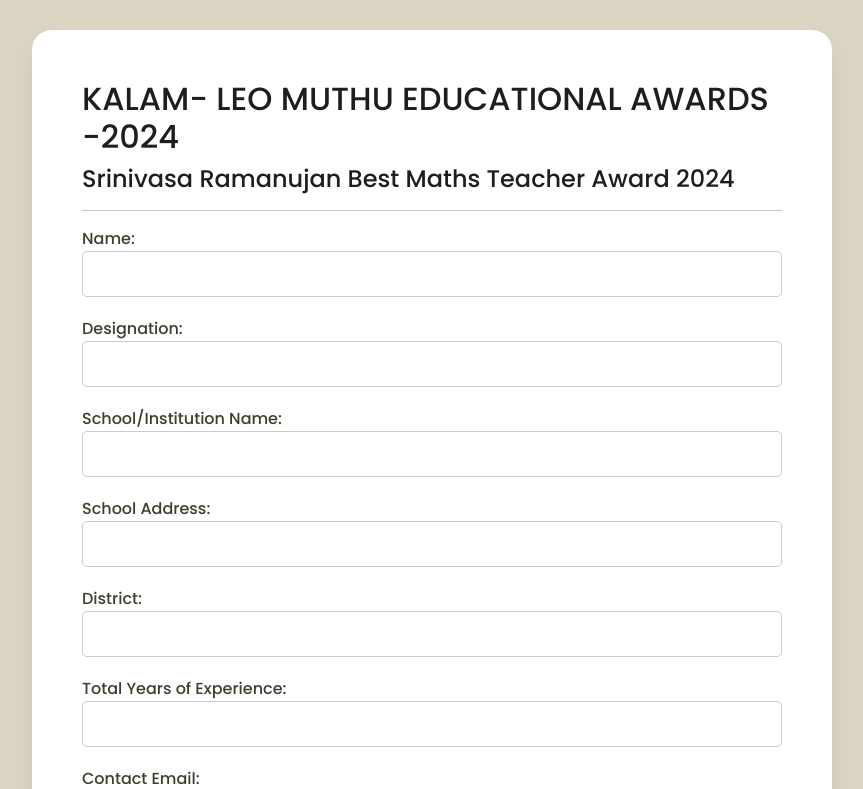
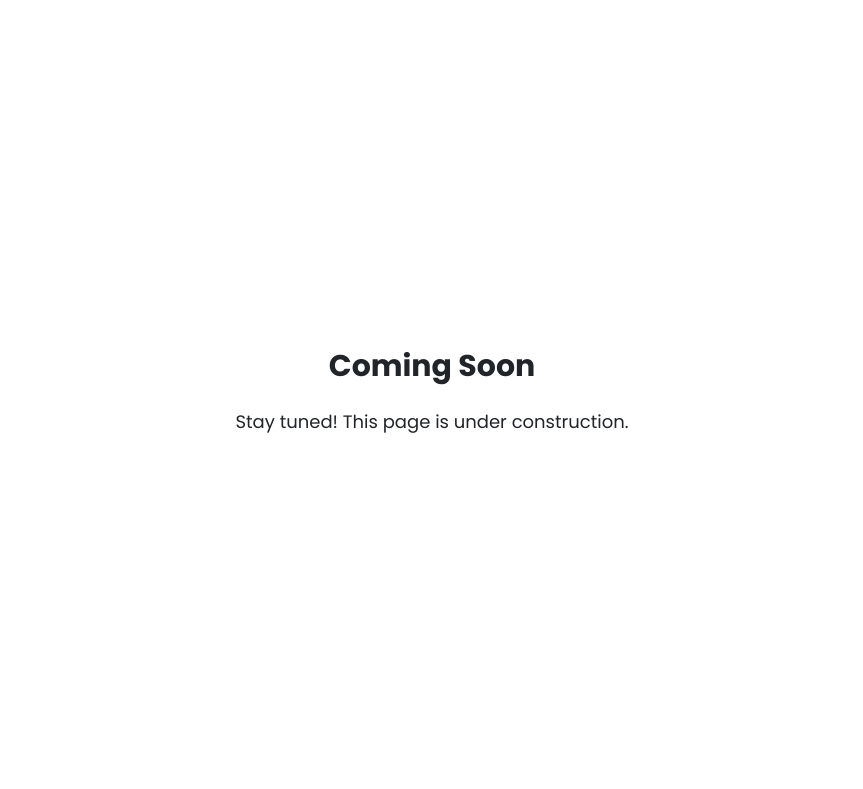
Before and after one commit to Harish-Unknown/Kalam-Awards, a React (Vite) app: page /nomination in a window 1280 px wide. Shown: the top 789 px of the page, without its empty margins (208-1071 px from the left). Built offline with nearby package versions, Linux system fonts and the light colour scheme.

Commit message:
coming soon page

```diff
--- a/src/App.jsx
+++ b/src/App.jsx
@@ -4,6 +4,7 @@
 import Terms from "./components/T&C";
 import Register from './components/Forms/Reg_Form'
 import { BrowserRouter as Router, Route, Routes } from 'react-router-dom';
+import ComingSoon from './components/Forms/ComingSoon';
 
 
 function App() {
@@ -14,7 +15,9 @@
       <Route exact path="/" element={<Landingpage />} />
       <Route exact path="/termsandconditions" element={<Terms />} />
       <Route exact path="/register" element={<Register />} />
-      <Route exact path="/nomination" element={<Nomination />} />
+      {/* <Route exact path="/nomination" element={<Nomination />} /> */}
+      <Route exact path="/nomination" element={<ComingSoon />} />
+
     </Routes>
   </Router>
   )
--- /dev/null
+++ b/src/components/Forms/ComingSoon.jsx
@@ -0,0 +1,12 @@
+import React from 'react';
+
+function ComingSoon() {
+  return (
+    <div className="flex flex-col items-center justify-center h-screen">
+      <h1 className="text-3xl font-bold mb-4">Coming Soon</h1>
+      <p className="text-lg">Stay tuned! This page is under construction.</p>
+    </div>
+  );
+}
+
+export default ComingSoon;
```
